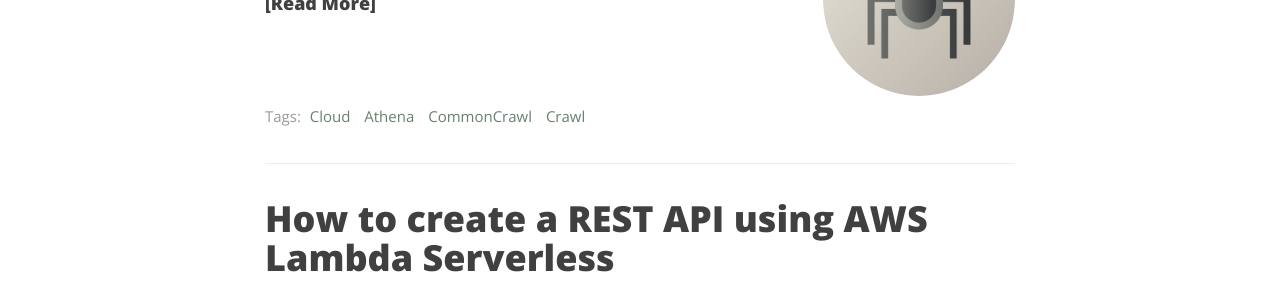
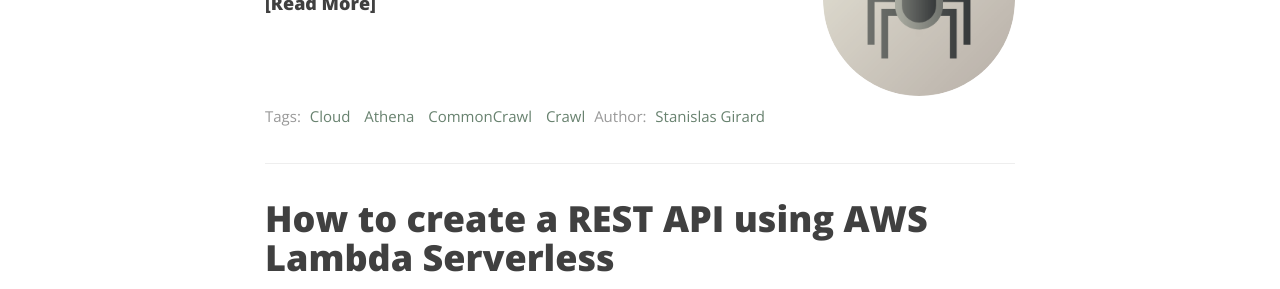
Before and after one commit to StanGirard/Primates-Jekyll, a Jekyll site: the page built from index.html, in a window 1280 px wide and 900 px high, scrolled down 601 px. Shown: the part 154-443 px from the top of the window. Built offline with Jekyll 4.4.1, drawn with Linux system fonts in a browser that asks for light colours; nearby versions of some CDN libraries; the list of posts is cut into pages by our own code.

Commit message:
[AUTHOR] Added author to post list

```diff
--- a/index.html
+++ b/index.html
@@ -49,8 +49,15 @@
       {% else %}
       {{ post.tags | join: ", " }}
       {% endif %}
+      {% if post.author %}
+    {% assign author = site.data.authors[post.author] %}
+
+        <!-- Personal Info. -->
+       Author: <a href="{{ author.web }}">{{ author.name }}</a>
+    {% endif %}
     </div>
     {% endif %}
+
 
   </article>
   {% endfor %}
```
Lines whose indentation alone changed are shown as unchanged.
